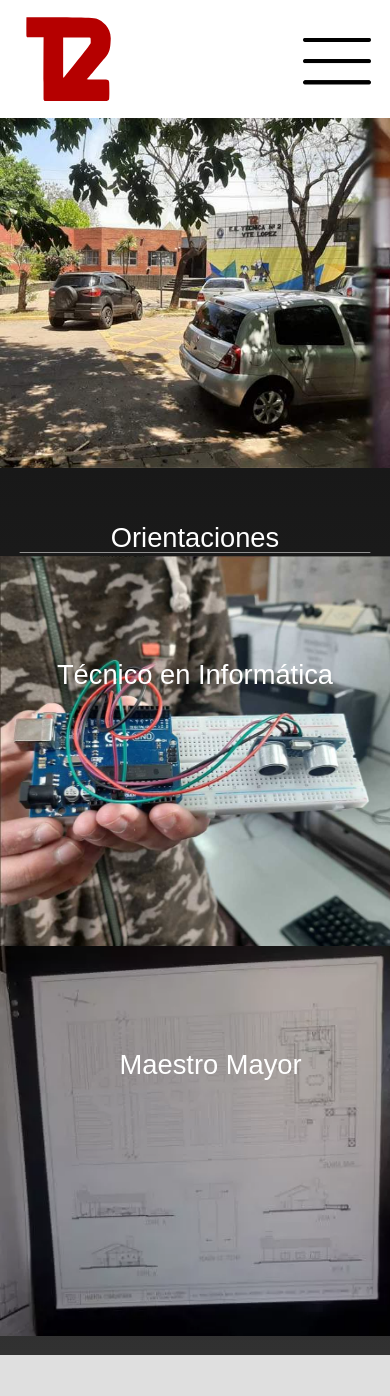
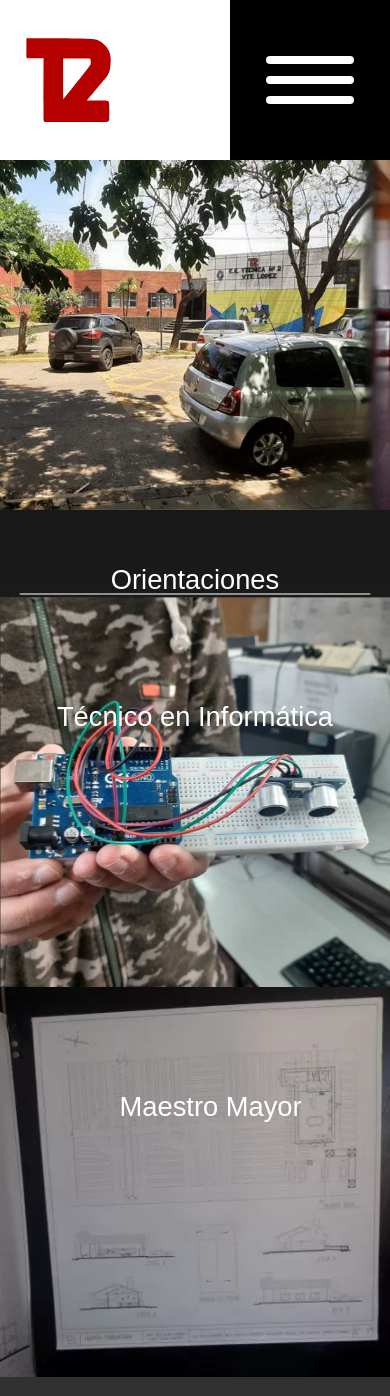
Before and after one commit to GabiDam/TecnicaN2.github.io, a PHP site: page / in a window 390 px wide. Shown: the top 1396 px of the page. Run offline with PHP 8.4, Linux system fonts and the light colour scheme.

Commit message:
Cambio en la barra del menu movil
Rediseño

```diff
--- a/index.html
+++ b/index.html
@@ -15,24 +15,27 @@
     <meta name="google-site-verification" content="9BLnSqNxjqVSLMMteUu6D9zkUchiAI_ehjSY3qWlwXY" />
     <!-- Que sea escalable la pagina --->
     <meta name="author"
-        content="Fidel Barreiros, Gabriel D’Ambrosio, Joaquín Díaz, Tomas Linares, Tomas Morini, Iván Ratzmann, Iván Rodríguez, Luca Testa">
+        content="Fidel Barreiros, Gabriel D'Ambrosio, Joaquín Díaz, Tomas Linares, Tomas Morini, Iván Ratzmann, Iván Rodríguez, Luca Testa">
     <!---  Importar archivos  -->
     <link rel="stylesheet" href="normalize.css">
     <link rel="stylesheet" href="style.css">
     <!---Importar Javascript-->
     <script src ="https://code.jquery.com/jquery-3.6.0.min.js"></script>
-    <script src ="menuResponsive.js"></script>
+    <script src ="main.js"></script>
 </head>
 
 <body><!--Tentacion-->
     <header> <!---Encabezado-->
             <a class="contenedorT2" href="/TecnicaN2.github.io/"> <!---Logo de la Escuela-->
-                <img class="imagenT2" src="Img/logo.svg"  alt="Logo de la Escuela">
+                <img class="imagenT2" src="Img/logo.svg"  alt="Escuela Técnica N.2">
             </a>
             <a class="localidad" href="https://www.gba.gob.ar/"> <!---Logos del Gob.-->
-                <img class="imagenGob" src="https://gba.gob.ar/imagenes/logo_gba_footer_blanco.svg" loading="lazy" alt="Logo delGobierno de Buenos Aires">
+                <img class="imagenGob" src="https://gba.gob.ar/imagenes/logo_gba_footer_blanco.svg" loading="lazy" alt="Logo del Gobierno de Buenos Aires">
             </a>
-            <img class="nav-bar-mobile" src="Img/hamburger.png" alt="Menú">
+            <!--Menu para el celular-->
+            <div class="bars_menu_mobile">
+                <div class="menu_item"></div>
+            </div>
         <div class="barra">
             <!--  Barra donde tendrá los links  -->
             <!-- Botones de Navegacion -->
--- a/menuResponsive.js
+++ b/main.js
@@ -1,23 +1,4 @@
 jQuery('document'). ready(function($){
-    /**/
-    var menupress = $('.menu-nav'),
-        menu = $('.navigation ul');
-
-    menupress.click(function(){
-
-        if(menu.hasClass('show')){
-
-            menu.removeClass('show');
-
-        }
-        else{
-
-            menu.addClass('show');
-
-        }
-
-
-    });
 
 
     var boton = $('.info1'),
@@ -83,7 +64,6 @@ jQuery('document'). ready(function($){
 
     });
 
-
     var botonc1 = $('.cerrar'),
     carlo = $('.imgs a');
 
@@ -103,11 +83,6 @@ jQuery('document'). ready(function($){
     }
 
     });
-
-
-
-
-
 
     var botonc2 = $('.cerrar2'),
     carlo2 = $('.imgs ul');
--- a/style.css
+++ b/style.css
@@ -17,11 +17,6 @@ body {
     "Segoe UI Symbol";
 }
 
-main {
-  /*  Customiza el contenido principal  */
-	padding-top: 15vh;
-}
-
 section {
   /*  Customiza el contenido de cada seccion  */
 	padding-top: 0;
@@ -38,10 +33,9 @@ header {
 	justify-content: space-between;
 	align-items: center;
 	color: rgb(0, 0, 0);
-	position: fixed;
-	width: 100%;
+	position: sticky;
 	top: 0;
-	z-index: 2;
+  z-index: 2;
 }
 
 aside {
@@ -103,7 +97,6 @@ hr {
 .imagenT2 {
 	/*Determina Tamaño del Logo T2*/
 	height: 10vh;
-	width: auto;
 }
 
 .localidad {
@@ -128,7 +121,7 @@ hr {
 	top: 11vh;
 }
 
-.nav-bar-mobile {
+.bars_menu_mobile{
   display: none;
 }
 
@@ -872,24 +865,56 @@ CLASES RARAS?
 
 @media only screen and (max-width: 1450px) {
   /**/
-  .localidad {
-    display: none;
-  }
 
   .txtinfo{
     font-size: 1vw;
   }
   .Subtitul2{
     font-size: 1.4vw;
-
   }
 }
 
 @media only screen and (max-width: 1270px) {
   /**/
 
-  main {
-    padding-top: 14vh;
+  .localidad {
+    display: none;
+  }
+
+  .bars_menu_mobile{
+    height: 10em;
+    width: 10em;
+    background-color: #000000;
+    display: flex;
+    cursor: pointer;
+    justify-content: center;
+    align-items: center;
+  }
+  /*Formato de las barras*/
+  .menu_item{
+    background: #ffffff;
+    width: 5.5rem;
+    height: 0.5rem;
+    border-radius: 5px;
+  }
+
+  /*Crea 2 barritas mas, antes y despues de la barra central*/
+  .menu_item::before,
+  .menu_item::after{
+    content: '';
+    position: absolute;
+    background: #ffffff;
+    width: 5.5rem;
+    height: 0.5rem;
+    border-radius: 5px;
+  }
+
+  /*Mover una barra arriba y otra abajo*/
+  .menu_item::before{
+    transform: translateY(250%);
+  }
+  .menu_item::after{
+    transform: translateY(-250%);
   }
 
   .slide {
@@ -953,13 +978,6 @@ CLASES RARAS?
     box-shadow: none;
     animation-name: cerrar;
     animation-duration: 0.4s;
-  }
-
-  .nav-bar-mobile {
-    display: block;
-    width: 8vh;
-    margin-right: 5%;
-    cursor: pointer;
   }
 
   @keyframes cerrar {
@@ -1091,79 +1109,11 @@ CLASES RARAS?
 
 
   .barra {
-    width: 100%;
-    margin-left: 0;
-    position: fixed;
-    top: 12vh;
-  }
-
-  .navigation {
-    background: linear-gradient(
-      0deg,
-      rgb(255, 64, 64),
-      rgb(180, 53, 51),
-      rgb(175, 54, 58),
-      rgb(143, 45, 42)
-    );
-
-    background-color: rgb(252, 55, 55);
-    color: white;
-
-    overflow-y: scroll;
-  }
-
-  .navigation ul {
     display: none;
   }
 
   :root {
     --nav-hg-altura: 37vh;
-  }
-
-  .navigation ul.show {
-    display: block;
-    margin: 0;
-    padding: 0;
-
-    color: rgb(255, 255, 255);
-
-    height: var(--nav-hg-altura);
-    animation-name: slide;
-    animation-duration: 0.5s;
-  }
-
-  @keyframes slide {
-    /**/
-    from {
-      height: 0px;
-    }
-    to {
-      height: var(--nav-hg-altura);
-    }
-  }
-
-  .navigation ul li {
-    display: block;
-  }
-
-  .navigation ul li a {
-    padding: 1.45vh;
-    font-size: 4vh;
-    display: block;
-    color: white;
-    text-decoration: none;
-    text-align: center;
-  }
-
-  .navigation ul li a:hover {
-    /**/
-    background: linear-gradient(
-      180deg,
-      rgb(255, 78, 78),
-      rgb(180, 53, 51),
-      rgb(175, 54, 58),
-      rgb(143, 45, 42)
-    );
   }
 
   /*actualizate plis*/
```
